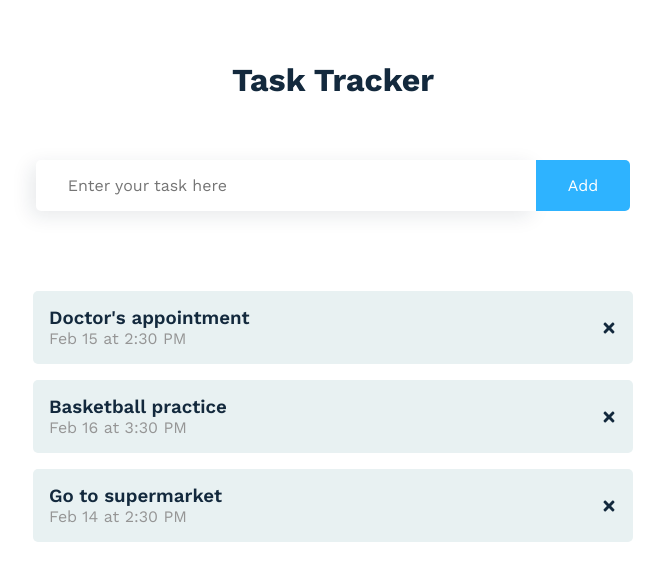
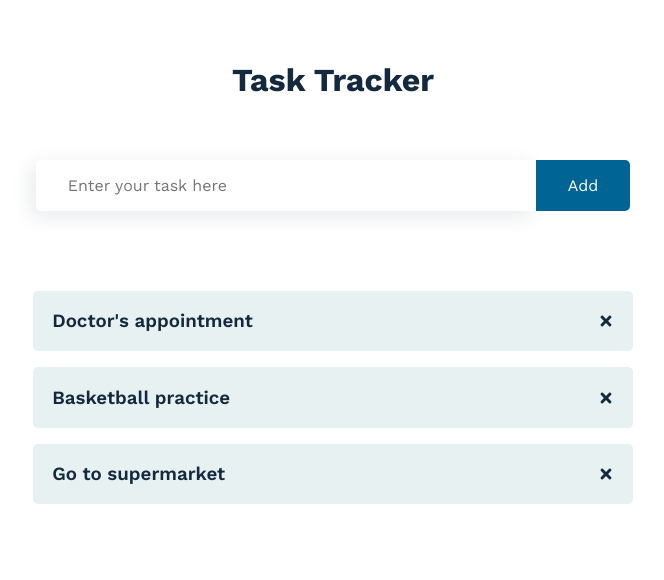
Before and after one commit to thusharathiwanka/Task-tracker, a React (Create React App) app: page / in a window 1280 px wide. Shown: the top 580 px of the page, without its empty margins (307-971 px from the left). Built offline with nearby package versions, Linux system fonts and the light colour scheme.

Commit message:
CREATE: task submission added

```diff
--- a/src/App.js
+++ b/src/App.js
@@ -8,32 +8,37 @@ function App() {
     {
       id: 1,
       text: "Doctor's appointment",
-      time: "Feb 15 at 2:30 PM",
-      isRemindered: true,
     },
     {
       id: 2,
       text: "Basketball practice",
-      time: "Feb 16 at 3:30 PM",
-      isRemindered: false,
     },
     {
       id: 3,
       text: "Go to supermarket",
-      time: "Feb 14 at 2:30 PM",
-      isRemindered: true,
     },
   ]);
 
+  let taskInput = null;
+
+  const taskSubmit = (e) => {
+    e.preventDefault();
+    setTasks([...tasks, { id: tasks.length + 1, text: taskInput }]);
+    console.log(tasks);
+  };
+
+  const getInput = (e) => {
+    taskInput = e.target.value;
+  };
+
   const deleteTask = (id) => {
     setTasks(tasks.filter((task) => task.id !== id));
-    console.log("delete", id);
   };
 
   return (
     <div className="App">
       <Header />
-      <From />
+      <From getInput={getInput} taskSubmit={taskSubmit} />
       {tasks.length > 0 ? (
         <Tasks tasks={tasks} onDelete={deleteTask} />
       ) : (
--- a/src/components/Button.js
+++ b/src/components/Button.js
@@ -5,7 +5,7 @@ const Button = ({ text, background, className, onClick }) => {
     <button
       type="submit"
       style={{ background: background }}
-      onClick={onClick}
+      onClick={(e) => onClick(e)}
       className={className}
     >
       {text}
@@ -15,7 +15,7 @@ const Button = ({ text, background, className, onClick }) => {
 
 Button.defaultProps = {
   text: "Button",
-  background: "#2eb3ff",
+  background: "#006494",
   className: "Button",
 };
 
--- a/src/components/Form.js
+++ b/src/components/Form.js
@@ -1,6 +1,6 @@
 import Button from "./Button";
 
-const Form = () => {
+const Form = ({ getInput, taskSubmit }) => {
   return (
     <form action="">
       <input
@@ -8,8 +8,9 @@ const Form = () => {
         name="task"
         id="task-input"
         placeholder="Enter your task here"
+        onChange={getInput}
       />
-      <Button text="Add" />
+      <Button text="Add" onClick={taskSubmit} />
     </form>
   );
 };
--- a/src/components/Task.js
+++ b/src/components/Task.js
@@ -5,7 +5,6 @@ const Task = ({ task, onDelete }) => {
     <div className="task">
       <div className="task-text">
         <h3>{task.text}</h3>
-        <p>{task.time}</p>
       </div>
       <FaTimes
         style={{
--- a/src/index.css
+++ b/src/index.css
@@ -66,7 +66,7 @@ button {
 }
 
 .task-container {
-  padding-top: 5rem;
+  padding: 5rem 2rem 2rem 2rem;
 }
 
 .task-container h3 {
@@ -81,7 +81,7 @@ button {
 .task {
   width: 600px;
   margin: 0 auto;
-  padding: 1rem;
+  padding: 1.2rem;
   background: #e8f1f2;
   border-radius: 5px;
   margin-bottom: 1rem;
```
